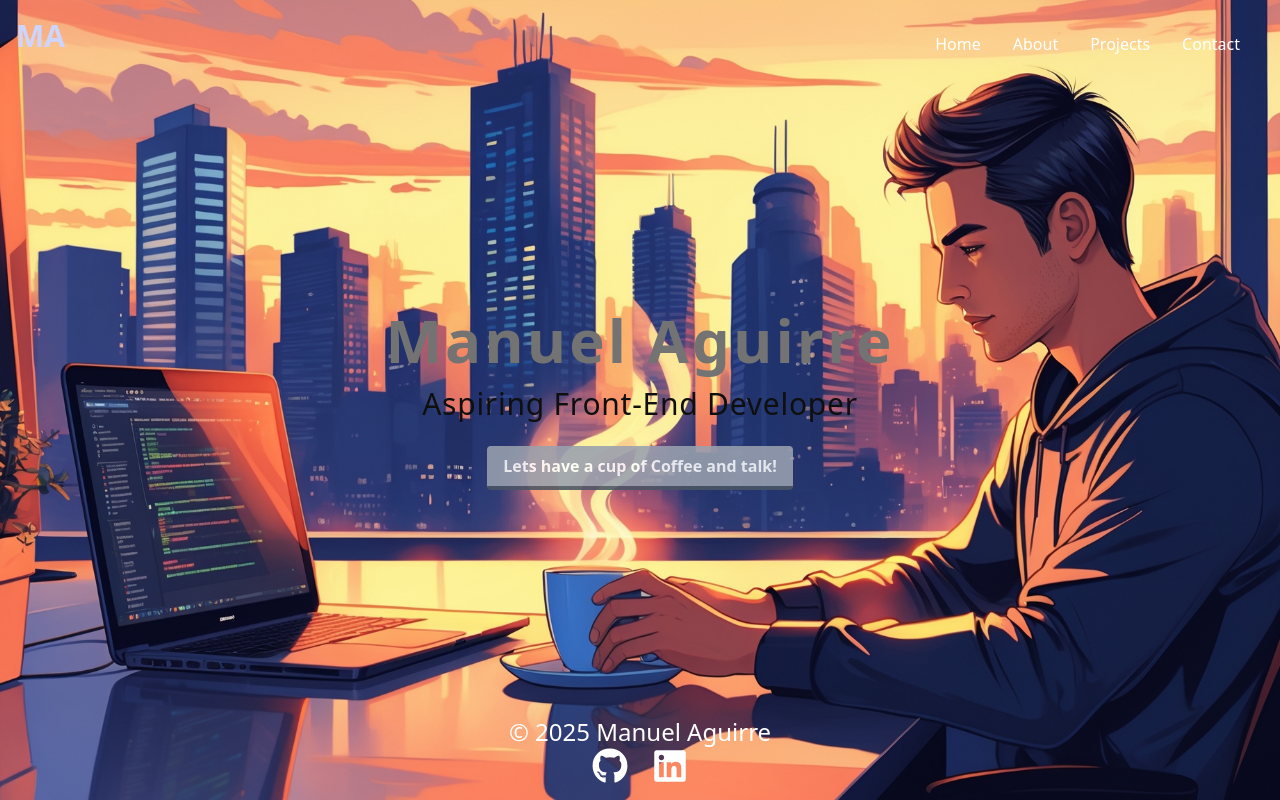
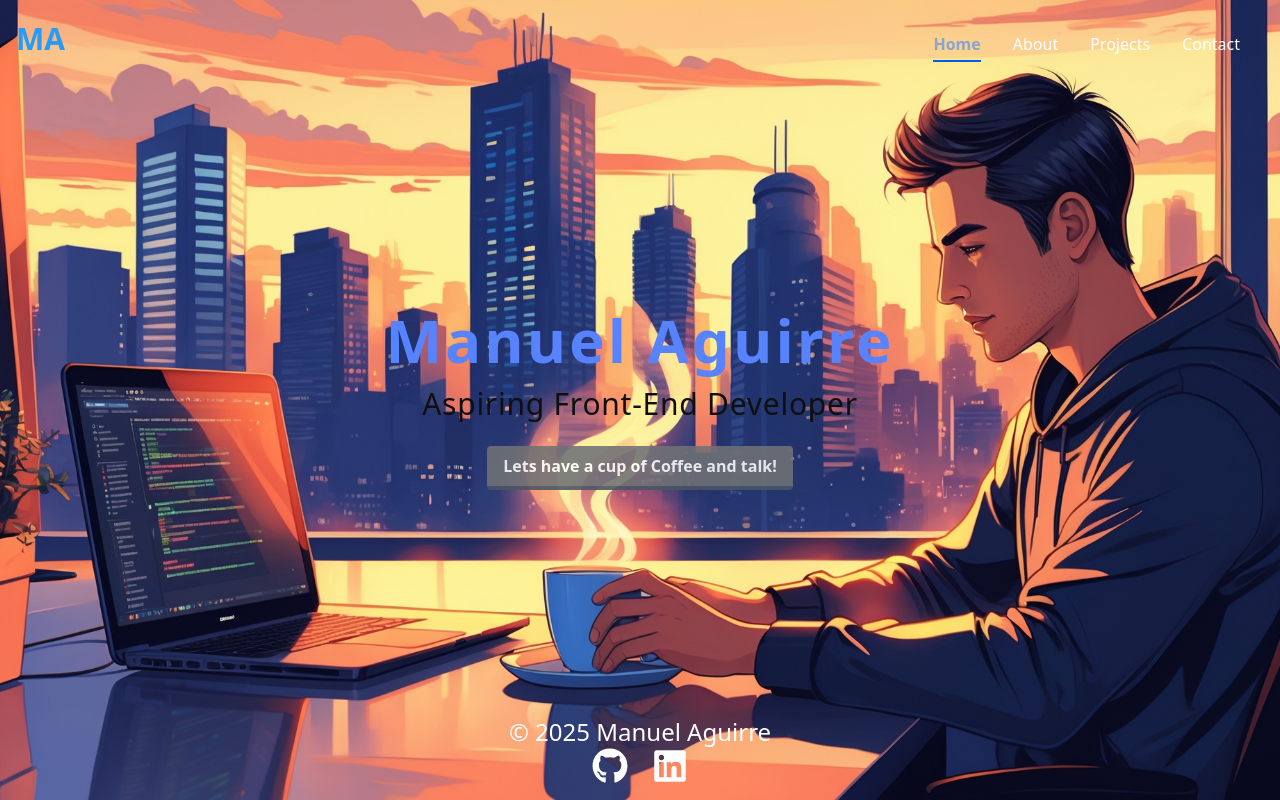
Before and after one commit to aguirreMan/updated-portfolio-website, a React (Vite) app: page / in a window 1280 px wide. Built offline with nearby package versions, Linux system fonts and the light colour scheme.

Commit message:
Worked on polish work want to add framer motion animations to my Navlinks for a morepremium brand of my personal portfolio website

```diff
--- a/src/components/Button.jsx
+++ b/src/components/Button.jsx
@@ -5,15 +5,15 @@ import { motion } from 'framer-motion'
 export default function Button() {
   return (
     <Link to='/Contact'>
-    <motion.button className="bg-gray-400 text-white font-bold py-2 px-4 border-b-4 border-b-gray-600 rounded cursor-pointer"
-    initial={{ opacity: 0.8, y: 20}}
-    animate={{ opacity: 0.88, y: 0}}
-    whileHover={{scale: 1.1}}
-    whileTap={{ scale: 0.95}}
-    transition={{ type: 'tween', ease: 'easeOut', duration: 0.8}}
-    >
-      Lets have a cup of Coffee and talk!
-    </motion.button>
+      <motion.button className="bg-[#707276] text-white font-bold py-2 px-4 border-b-4 border-b-gray-600 rounded cursor-pointer"
+        initial={{ opacity: 0.8, y: 20 }}
+        animate={{ opacity: 0.88, y: 0 }}
+        whileHover={{ scale: 1.1 }}
+        whileTap={{ scale: 0.95 }}
+        transition={{ type: 'tween', ease: 'easeOut', duration: 0.8 }}
+      >
+        Lets have a cup of Coffee and talk!
+      </motion.button>
     </Link >
   )
 }
--- a/src/components/Footer.jsx
+++ b/src/components/Footer.jsx
@@ -1,4 +1,3 @@
-import React from 'react'
 import { FaGithub, FaLinkedin } from 'react-icons/fa'
 
 export default function Footer() {
@@ -11,7 +10,7 @@ export default function Footer() {
                     target='_blank'
                     rel='noopener noreferrer'
                     aria-label='GitHub'
-                    className='hover:text-gray-500 transition-transform duration-300 hover:scale-110'
+                    className='hover:text-[#24292e] transition-transform duration-300 hover:scale-110'
                 >
                     <FaGithub />
                 </a>
@@ -20,7 +19,7 @@ export default function Footer() {
                     target='_blank'
                     rel='noopener noreferrer'
                     aria-label='LinkedIn'
-                    className='hover:text-blue-500 transition-transform duration-300 hover:scale-110'
+                    className='hover:text-[#0077B5] transition-transform duration-300 hover:scale-110'
                 >
                     <FaLinkedin />
                 </a>
--- a/src/components/NavLinks.jsx
+++ b/src/components/NavLinks.jsx
@@ -1,12 +1,14 @@
-import React from 'react'
-import { NavLink, Link } from 'react-router-dom'
+import { NavLink } from 'react-router-dom'
+import { motion } from 'framer-motion'
 
 export default function NavLinks() {
+
     function styleLinks({ isActive }) {
-        isActive
-            ? 'text-[#005de2] font-semibold border-b-2 border-[#005de2] pb-1'
+        return isActive
+            ? 'text-[#89a4d1] font-semibold border-b-2 border-[#005de2] pb-1'
             : 'text-white hover:text-[#005de2] transition-colors duration-200'
     }
+
     return (
         <>
             <NavLink to='/' className={styleLinks}>
--- a/src/components/Navbar.jsx
+++ b/src/components/Navbar.jsx
@@ -1,4 +1,4 @@
-import React, { useState } from 'react'
+import { useState } from 'react'
 import NavLinks from './NavLinks'
 import { GiHamburgerMenu } from 'react-icons/gi'
 import { IoMdClose } from 'react-icons/io'
@@ -13,7 +13,7 @@ export default function Navbar() {
       {/* HEADER */}
       <header className='w-full absolute top-0 left-0 flex justify-between items-center p-4 bg-transparent z-20'>
         <h1 className='text-3xl text-custom-text-color font-bold cursor-pointer'>
-          <Link to='/'>MA</Link>
+          <Link className='text-[#259cf6]' to='/'>MA</Link>
         </h1>
         <nav className='hidden md:flex gap-8 text-white font-medium mr-6 mt-4'>
           <NavLinks />
--- a/src/components/pages/Home.jsx
+++ b/src/components/pages/Home.jsx
@@ -8,7 +8,7 @@ export default function Home() {
       <img src='/assets/hero-image.jpg' alt='Hero'
         className='absolute inset-0 w-full h-full object-cover z-0' />
       <div className="relative z-10 flex flex-col items-center justify-center h-full text-white text-center">
-        <h1 className="text-4xl md:text-6xl font-bold text-neutral-500 tracking-wider">
+        <h1 className="text-4xl md:text-6xl font-bold text-[#5883ff] tracking-wider">
           {name.split('').map((char, index) => (
             <motion.span
               key={index}
```
